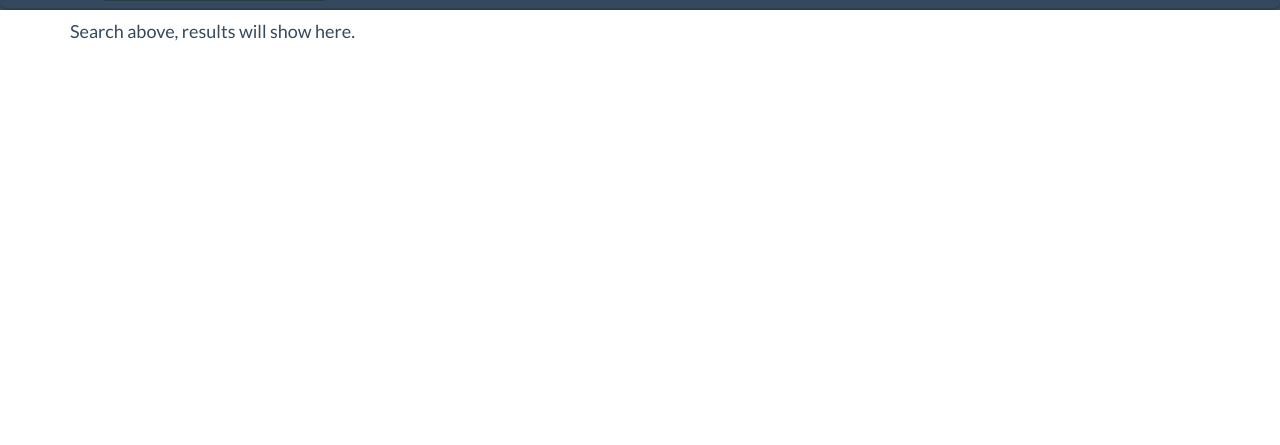
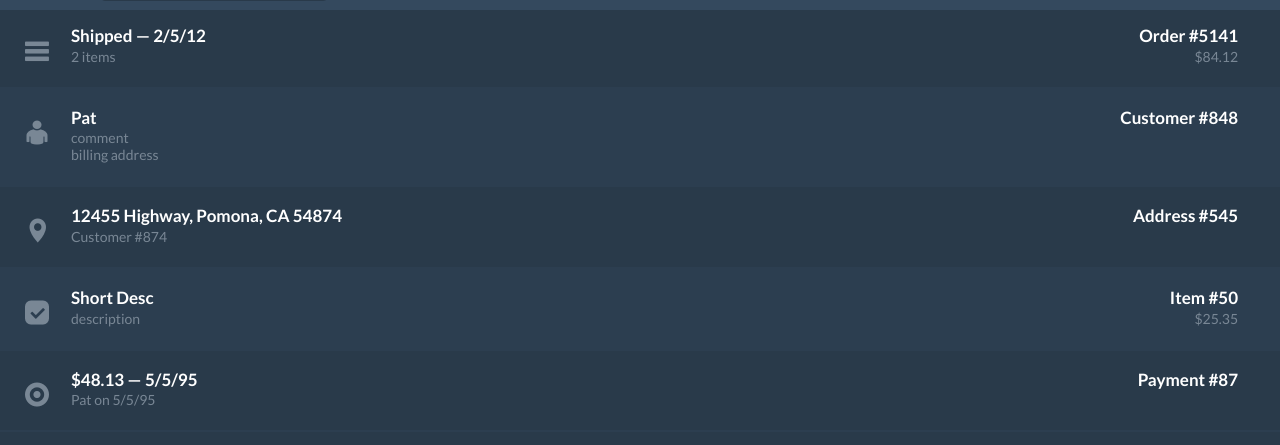
Before and after one commit to jovannic/web4, a website: page public/index.html in a window 1280 px wide. Shown: the part 43-488 px from the top of the page. Drawn offline with Linux system fonts and the light colour scheme.

Commit message:
Add item templates

```diff
--- /dev/null
+++ b/public/css/bs.css
@@ -0,0 +1,54 @@
+.result {
+  color: #798795;
+  margin-bottom: 20px;
+  border-radius: 6px;
+}
+.result ul {
+  background-color: #2c3e50;
+  margin: 0;
+  padding: 0;
+  list-style-type: none;
+  padding-bottom:2px;
+}
+.result li {
+  background: #293a4a;
+  background-size: 20px 20px;
+  cursor: pointer;
+  font-size: 14px;
+  line-height: 1.214;
+  margin-top: 2px;
+  padding: 18px 42px 21px 25px;
+  position: relative;
+  -webkit-transition: 0.25s;
+  transition: 0.25s;
+}
+.result li:first-child {
+  margin-top: 0;
+}
+.result li:last-child {
+  padding-bottom: 21px;
+}
+.result li:nth-child(even) {
+  background: transparent;
+}
+.result li.result-active {
+  background: transparent;
+  color: #1abc9c;
+}
+.result li.result-active .result-name {
+  color: #1abc9c;
+}
+.result-icon {
+  float: left;
+  font-size: 24px;
+  padding: 11px 22px 0 0;
+}
+.result-content {
+  padding-top: 1px;
+  overflow: hidden;
+}
+.result-name {
+  color: #ffffff;
+  font-size: 17px;
+  margin: 1px 0 3px;
+}
--- a/public/index.html
+++ b/public/index.html
@@ -4,31 +4,27 @@
     <meta charset="utf-8">
     <title>Web4 BS - CS 480</title>
     <meta name="viewport" content="width=device-width, initial-scale=1.0">
-
     <!-- Loading Bootstrap -->
     <link href="bootstrap/css/bootstrap.css" rel="stylesheet">
-
     <!-- Loading Flat UI -->
     <link href="css/flat-ui.css" rel="stylesheet">
-
+    <link href="css/bs.css" rel="stylesheet">
     <link rel="shortcut icon" href="images/favicon.ico">
-
     <!-- HTML5 shim, for IE6-8 support of HTML5 elements. All other JS at the end of file. -->
     <!--[if lt IE 9]>
       <script src="js/html5shiv.js"></script>
       <script src="js/respond.min.js"></script>
     <![endif]-->
   </head>
-  <body style="padding-top:60px;">
-
-    <nav class="navbar navbar-inverse navbar-fixed-top navbar-embossed" role="navigation">
+  <body style="padding-top:50px;background-color:#293a4a;">
+    <!-- navbar -->
+    <nav class="navbar navbar-inverse navbar-fixed-top" role="navigation">
       <div class="navbar-header">
         <button type="button" class="navbar-toggle" data-toggle="collapse" data-target="#navbar-collapse-01">
           <span class="sr-only">Toggle navigation</span>
         </button>
         <a class="navbar-brand" href="#">BS<sup>4</sup></a>
       </div>
-
       <div class="collapse navbar-collapse" id="navbar-collapse-01">
         <!-- right side options dropdown -->
         <ul class="nav navbar-nav navbar-right">
@@ -49,11 +45,66 @@
       </div><!-- /.navbar-collapse -->
     </nav><!-- /navbar -->
 
+    <!--
     <div class="container">
         Search above, results will show here.
     </div>
+    -->
     <!-- /.container -->
 
+    <!-- item, order, payment, address, customer -->
+    <div class="result">
+    <ul>
+      <li>
+        <div class="result-icon fui-list"></div>
+        <div class="result-content">
+          <h4 class="result-name">
+            Shipped &mdash; 2/5/12 <span style="float:right;">Order #5141</span>
+          </h4>
+          2 items <span style="float:right;">$84.12</span>
+        </div>
+      </li>
+      <li>
+        <div class="result-icon fui-user"></div>
+        <div class="result-content">
+          <h4 class="result-name">
+            Pat <span style="float:right;">Customer #848</span>
+          </h4>
+          comment
+          <br/>
+          billing address
+        </div>
+      </li>
+      <li>
+        <div class="result-icon fui-location"></div>
+        <div class="result-content">
+          <h4 class="result-name">
+            12455 Highway, Pomona, CA 54874 <span style="float:right;">Address #545</span>
+          </h4>
+          Customer #874
+        </div>
+      </li>
+      <li>
+        <div class="result-icon fui-checkbox-checked"></div>
+        <div class="result-content">
+          <h4 class="result-name">
+            Short Desc <span style="float:right;">Item #50</span>
+          </h4>
+          <span style="float:right;">$25.35</span>
+          description
+        </div>
+      </li>
+      <li>
+        <div class="result-icon fui-radio-checked"></div>
+        <div class="result-content">
+          <h4 class="result-name">
+            $48.13 &mdash; 5/5/95<span style="float:right;">Payment #87</span>
+          </h4>
+          Pat on 5/5/95
+        </div>
+      </li>
+    </ul>
+    </div>
 
     <!-- Load JS here for greater good =============================-->
     <script src="js/jquery-1.8.3.min.js"></script>
```
